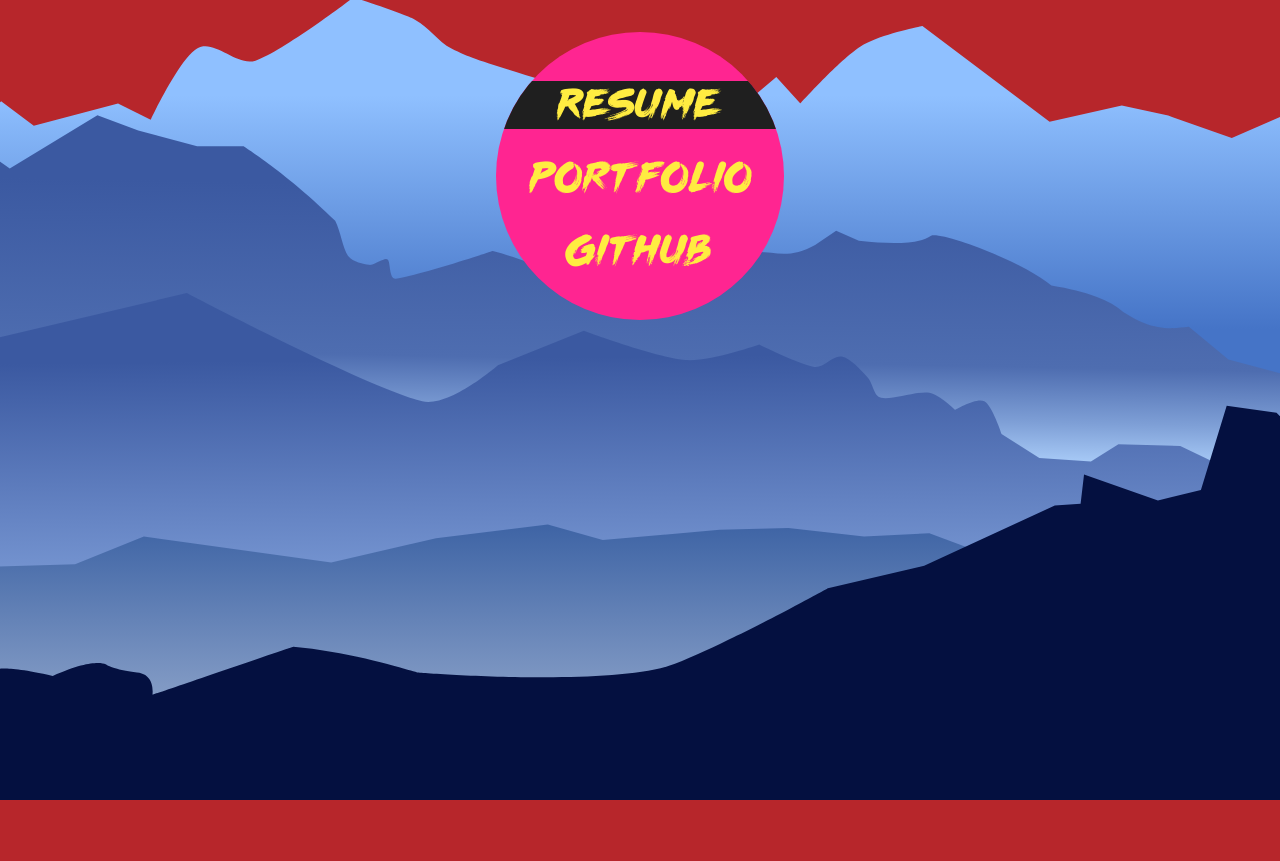
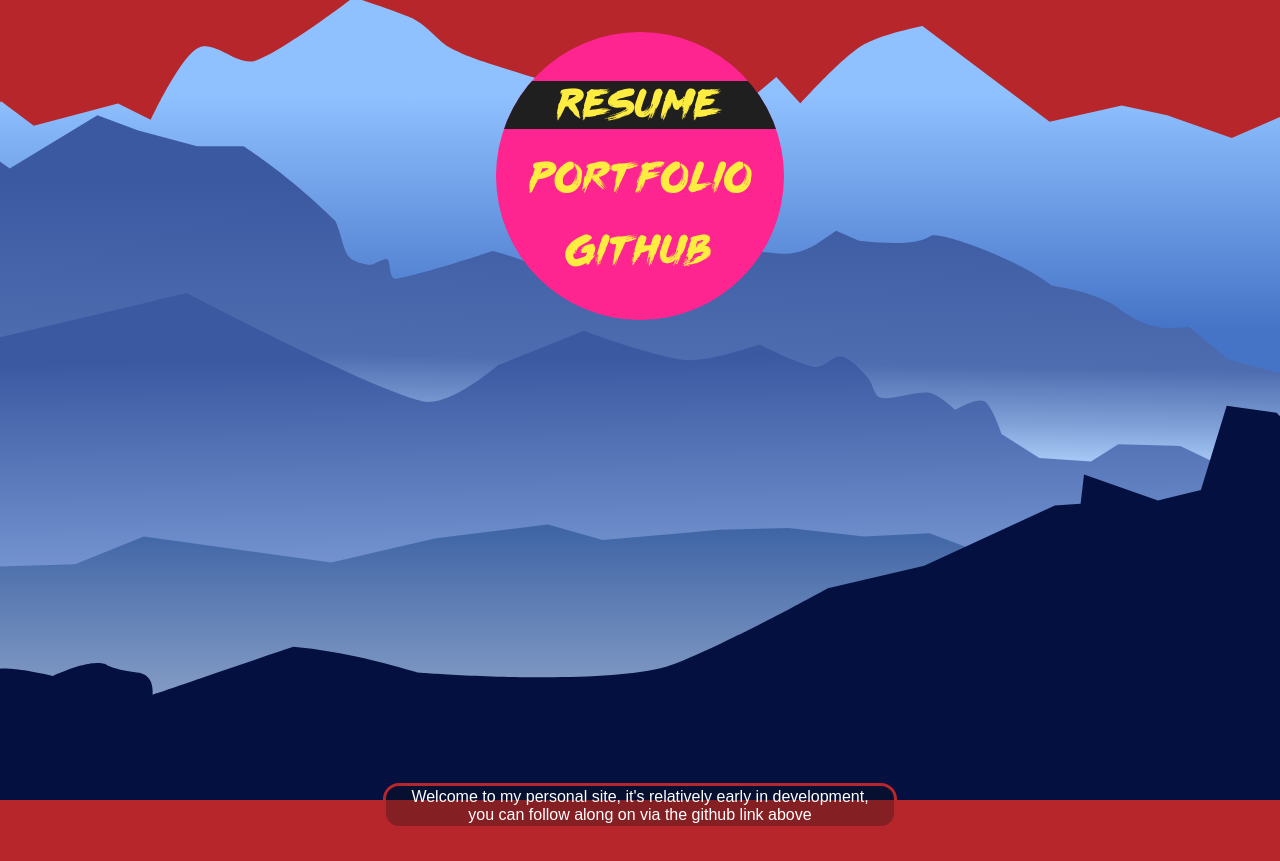
Before and after one commit to Dman757/meade.dev, a Next.js app: page / in a window 1280 px wide. Before the commit the page ends 800 px from the top, so only its background shows below. Built offline with nearby package versions, Linux system fonts and the light colour scheme.

Commit message:
Fix the welcome banner

```diff
--- a/components/MinimalCard.module.css
+++ b/components/MinimalCard.module.css
@@ -1,5 +1,6 @@
 
 .card {
+  z-index: 99;
   width: auto;
   margin: 2rem;
   margin-top: 80%;
--- a/pages/index.js
+++ b/pages/index.js
@@ -3,6 +3,7 @@
 import mountainParallax from 'components/mountain-parallax.module.css';
 import { useEffect, useRef } from 'react';
 import debounce from 'lodash/debounce';
+import MinimalCard from 'components/MinimalCard';
 
 export default function MainPage() {
 
@@ -72,8 +73,10 @@
     <PageLayout>
       <div style={{marginTop: "2rem"}}>
         <CircleMenu />
-        <p>Welcome to my site, it's currently going construction.</p>
       </div>
+
+        <MinimalCard>Welcome to my personal site, it's relatively early in development, you can follow along on via the github link above</MinimalCard>
+
     </PageLayout>
   </>
   );
```
Also changed, not shown: 2 other files (tests, documents, lock files or other folders).
